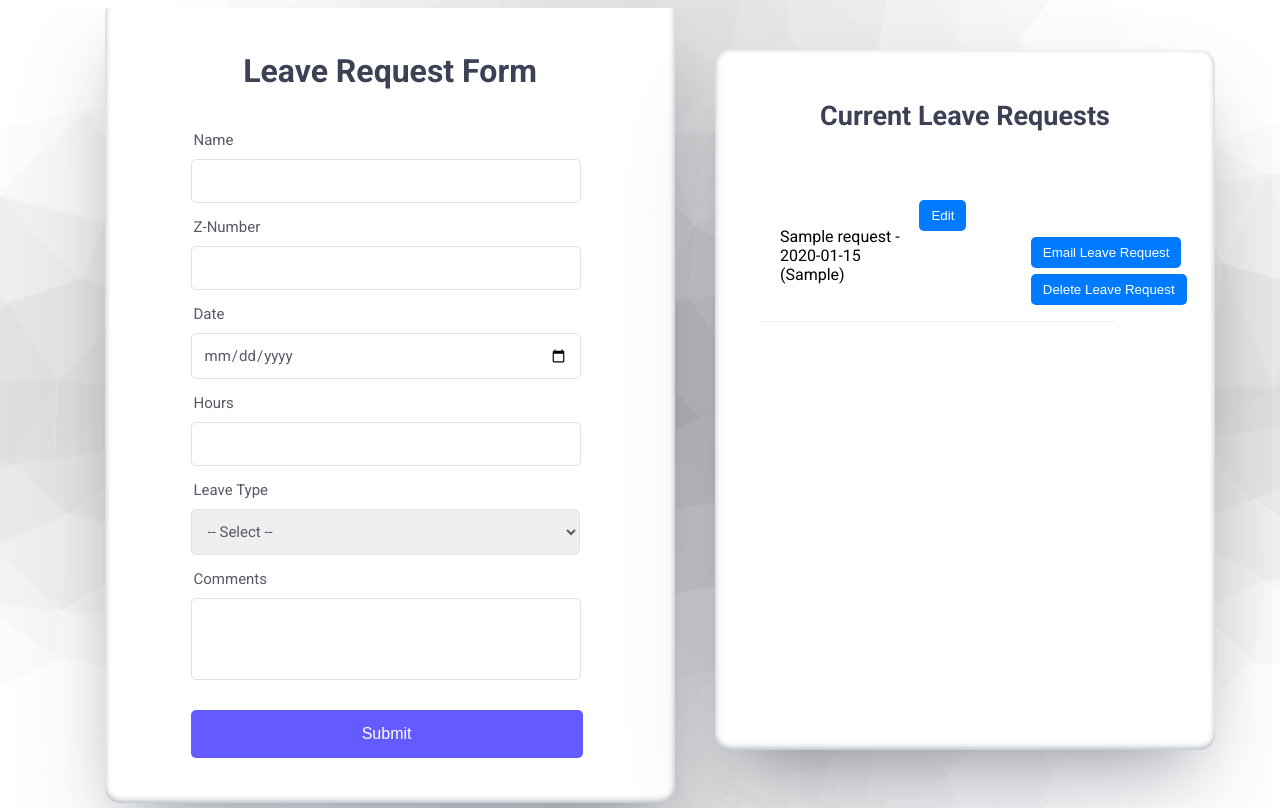
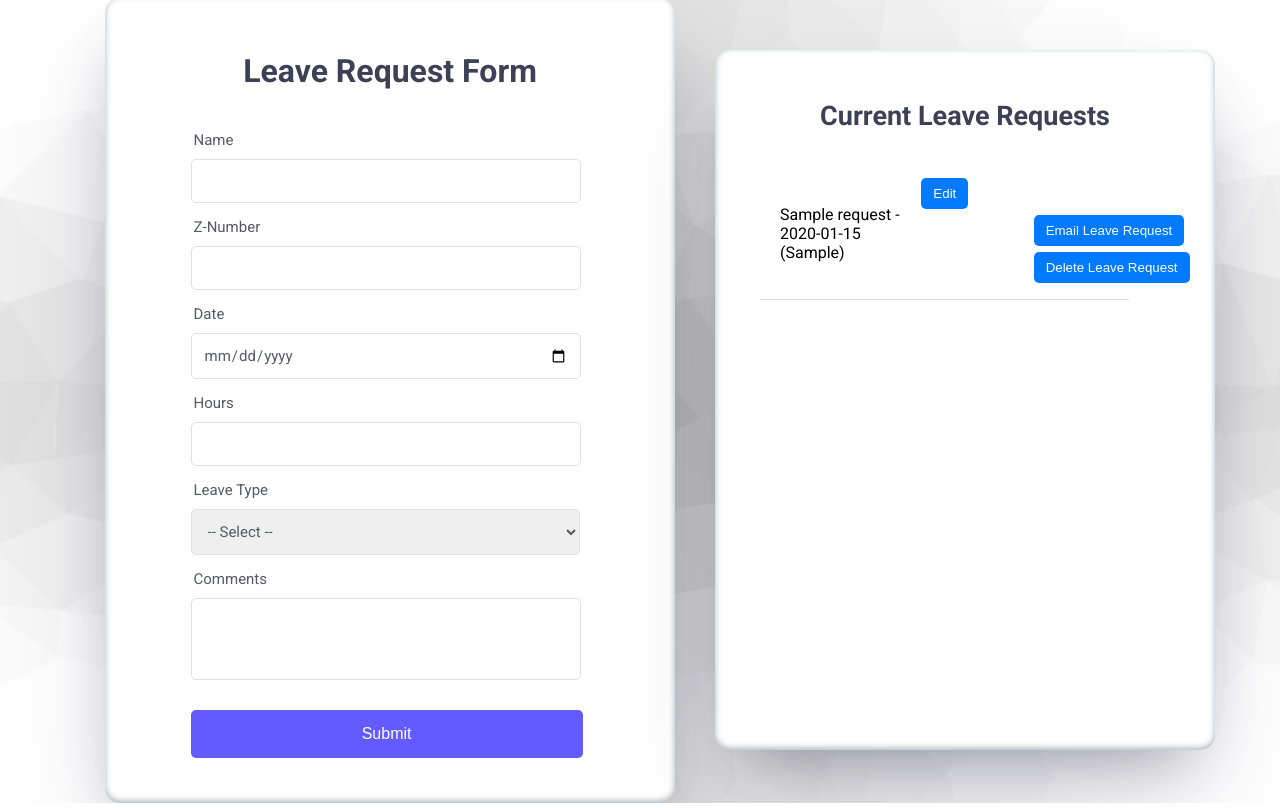
Before and after one commit to TheDeadGPU/LeaveRequestTracker, a Flask app: page / in a window 1280 px wide. Run offline with Flask 3, Linux system fonts and the light colour scheme; tables that the repository leaves empty hold one stand-in row (values such as "Sample post").

Commit message:
Refactor css structure and style side-container

```diff
--- a/static/styles/styles.css
+++ b/static/styles/styles.css
@@ -1,16 +1,13 @@
-/* styles.css */
 body {
   font-family: 'Roboto', sans-serif;
   background-image: url("images/cool-background.png");
   background-size: cover;
   background-position: center;
-  }
-
-  html, body {
   height: 100%;
   overflow: hidden;
 }
 
+/* Layout Containers */
 .main-container {
   display: flex;
   justify-content: center;
@@ -18,7 +15,8 @@ body {
   height: 98vh;
 }
 
-  .center-container, .center-edit-container {
+.center-container,
+.center-edit-container {
   display: flex;
   flex-direction: column;
   align-items: center;
@@ -43,38 +41,9 @@ body {
   background-color: #FFFFFF;
 }
 
-.side-container ul {
-  list-style-type: none; /* Remove default list styles */
-  width: 90%; /* Ensure full width */
-}
-
-.side-container li {
-  padding: 10px 20px; /* Padding for list items */
-  border-bottom: 1px solid #eee; /* Separator between items */
-  width: 70%; /* Ensure full width */
-  display: flex;
-  justify-content: space-between; /* Align buttons to the right */
-  align-items: center;
-}
-
-.side-container button {
-  background-color: #007BFF; /* Blue button background */
-  color: #FFFFFF; /* White text color */
-  border: none;
-  padding: 8px 12px;
-  cursor: pointer;
-  margin-left: 10px; /* Adjust margin between buttons */
-  border-radius: 5px;
-  transition: transform 0.3s ease;
-  margin-bottom: 6px;
-}
-
-.side-container button:hover {
-  transform: translateY(-2px);
-}
-
-.center-edit-container{
-    animation: moveUp .3s ease-out forwards; /* Animation duration and easing */
+/* Animation */
+.center-edit-container {
+  animation: moveUp .3s ease-out forwards;
 }
 
 @keyframes moveUp {
@@ -86,6 +55,7 @@ body {
   }
 }
 
+/* Form and Input Styles */
 .data-input {
   font-family: 'Roboto', sans-serif;
   color: rgb(86, 89, 102);
@@ -97,7 +67,9 @@ body {
   width: 85.5%;
 }
 
-h1, h2 {
+/* Heading Styles */
+h1,
+h2 {
   margin-top: 6%;
   text-align: center;
   padding: 20px;
@@ -108,20 +80,23 @@ h1, h2 {
 
 h2 {
   font-size: 27px;
+  margin-bottom: 0;
 }
 
 .edit-header {
   margin-top: 15px;
 }
 
+/* Form and Input Container Styles */
 form {
   width: 80%;
-    height: 50%;;
+  height: 50%;
   margin-right: 50%;
   margin-left: 60%;
 }
 
-input, select {
+input,
+select {
   width: 80%;
   margin-bottom: 15px;
   padding: 12px;
@@ -132,7 +107,8 @@ input, select {
   font-family: 'Roboto', sans-serif;
 }
 
-input:focus, select:focus {
+input:focus,
+select:focus {
   border-color: #4d90fe;
   box-shadow: 0 0 0 4px rgba(190, 216, 237, 0.7);
   outline: none;
@@ -151,6 +127,7 @@ label {
   margin-bottom: 30px;
 }
 
+/* Submit Button Styles */
 .submit-button {
   border-radius: 5px;
   border: none;
@@ -166,3 +143,43 @@ label {
 .submit-button:hover {
   transform: translateY(-2px);
 }
+
+/* Side Container List and Item Styles */
+.side-container ul {
+  list-style-type: none;
+  width: 90%;
+}
+
+.side-container li {
+  padding: 10px 20px;
+  border-bottom: 1px solid rgb(224, 225, 228);
+  width: 73%;
+  display: flex;
+  justify-content: space-between;
+  align-items: center;
+}
+
+.side-container .leave-request {
+  flex-grow: 1;
+  margin-right: 10px;
+}
+
+.side-container button {
+  background-color: #007BFF;
+  color: #FFFFFF;
+  border: none;
+  padding: 8px 12px;
+  cursor: pointer;
+  margin-left: 10px;
+  border-radius: 5px;
+  transition: transform 0.3s ease;
+  margin-bottom: 6px;
+}
+
+.side-container button:first-child {
+  margin-left: 0;
+}
+
+.side-container button:hover {
+  transform: translateY(-2px);
+}
--- a/templates/index.html
+++ b/templates/index.html
@@ -53,8 +53,10 @@
             <ul>
                 {% for request in leave_requests %}
                     <li>
-                        {{ request.name }} - {{ request.date }} ({{ request.leave_type }})
-                        <div style="display: inline-block;">
+                        <div class="leave-requests">
+                            {{ request.name }} - {{ request.date }} ({{ request.leave_type }})
+                        </div>
+                        <div class="button-container">
                             <button onclick="window.location='/edit/{{ request.id }}'">Edit</button>
                             <form action="/emailrequest/{{ request.id }}" method="post" style="display: inline;">
                                 <button type="submit">Email Leave Request</button>
```
Lines whose indentation alone changed are shown as unchanged.
